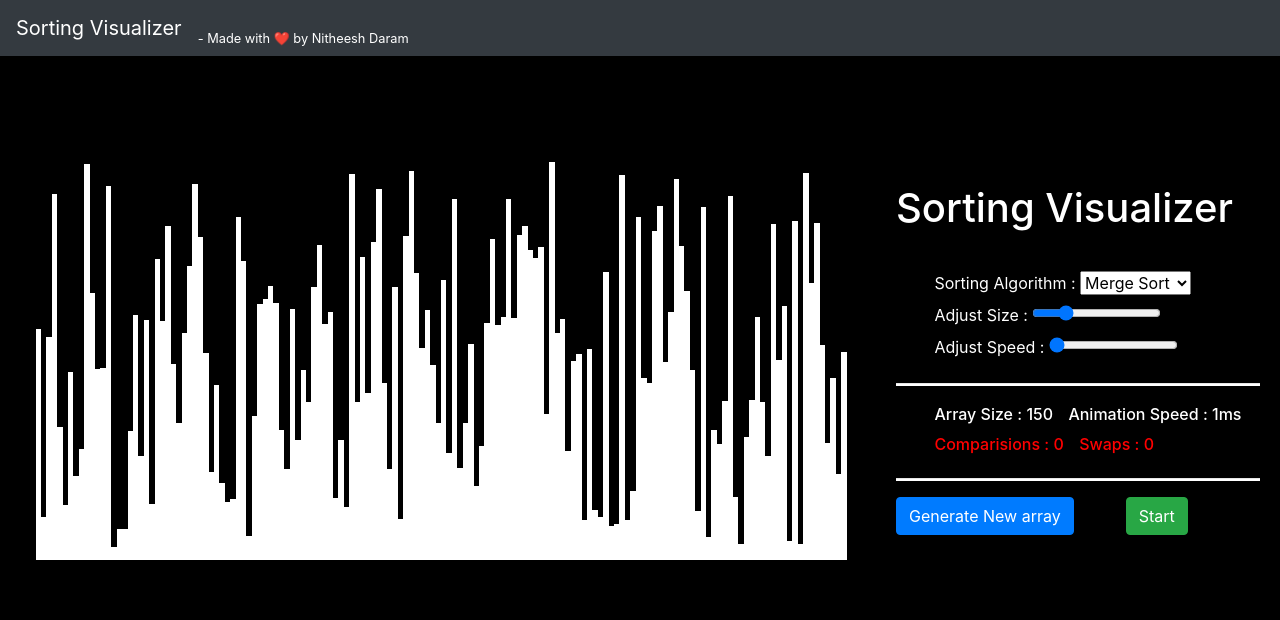
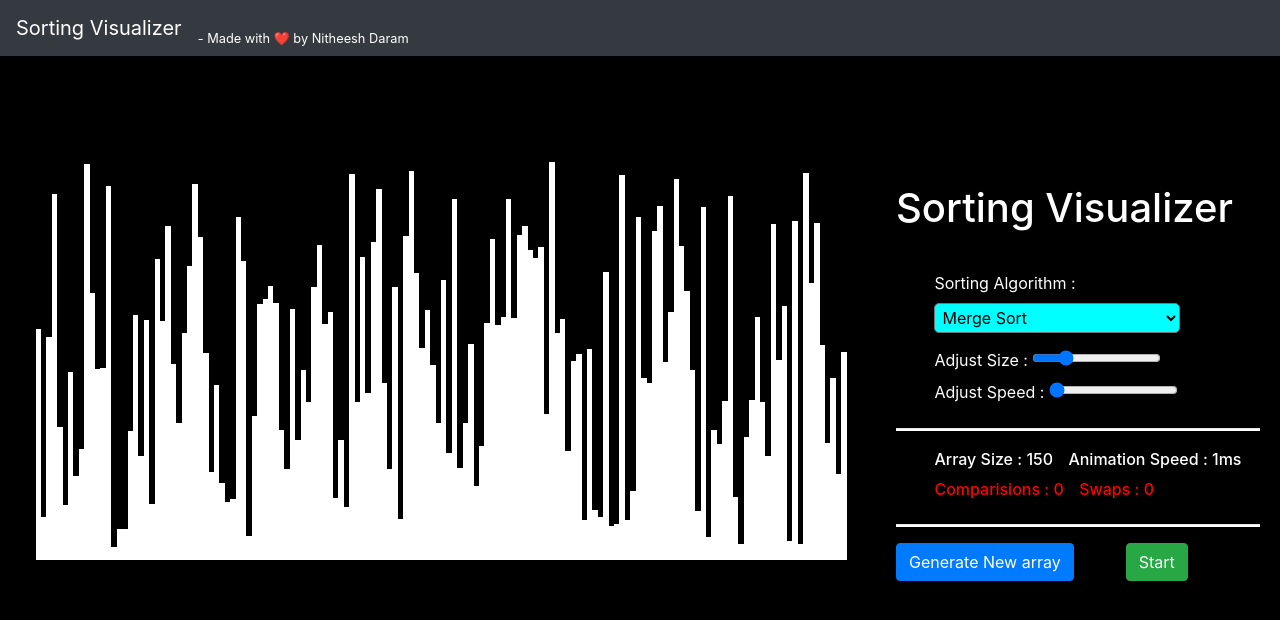
Before and after one commit to nitheesh-daram/Sorting-visualizer, a React (Create React App) app: page / in a window 1280 px wide. Shown: the top 620 px of the page. Built offline with nearby package versions, Linux system fonts and the light colour scheme; the HTML template or start-up script is replaced by a standard one.

Commit message:
chaged style for select tag

```diff
--- a/src/components/Simulator/Simulator.css
+++ b/src/components/Simulator/Simulator.css
@@ -24,6 +24,15 @@
 #swap,
 #comp {
   color: red;
+}
+
+select{
+  padding:1%;
+  width: 80%;
+  margin-bottom: 5%;
+  background-color: aqua;
+  border-radius: 5px;
+  margin-right: 5%;
 }
 
 /* phone and tablet */
```
